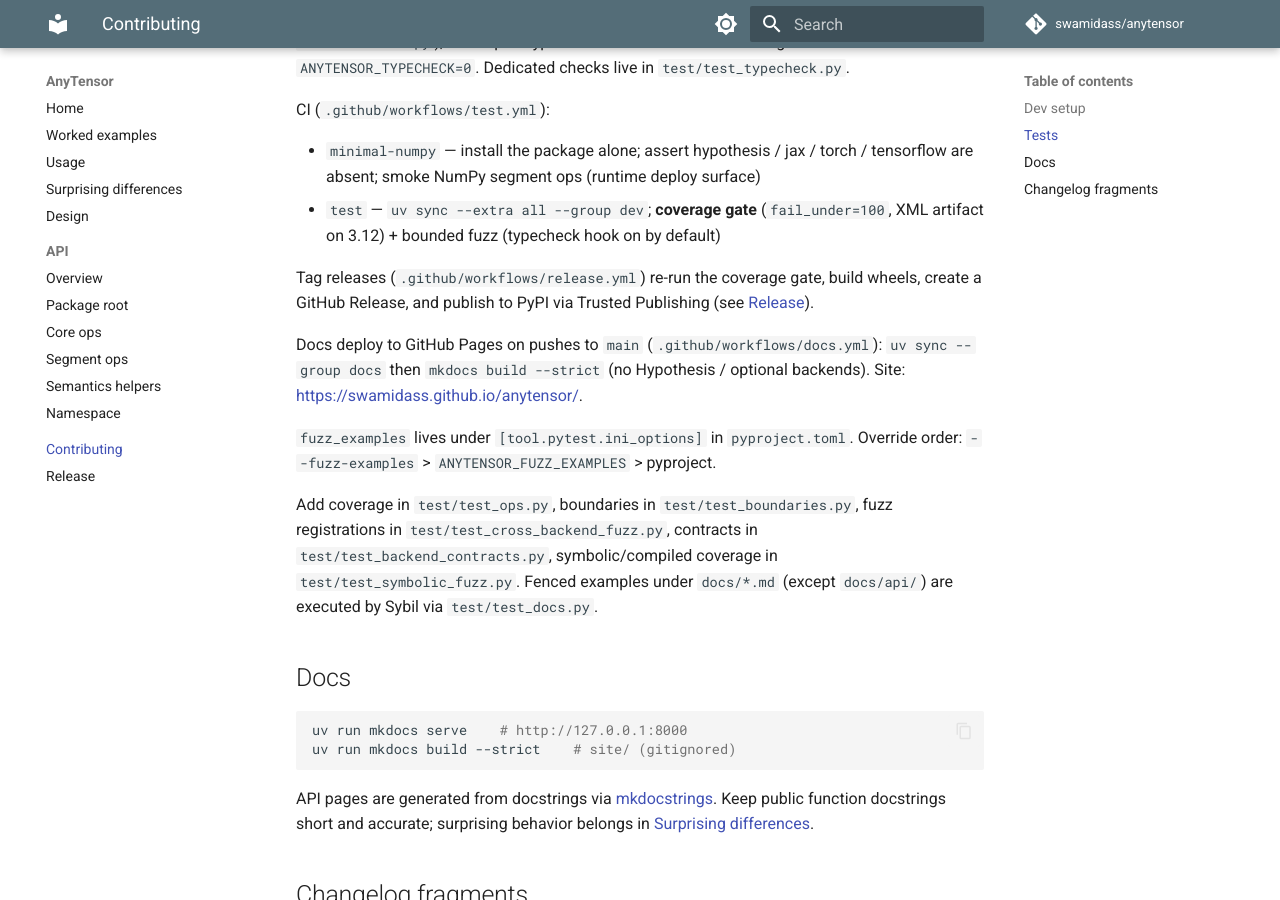
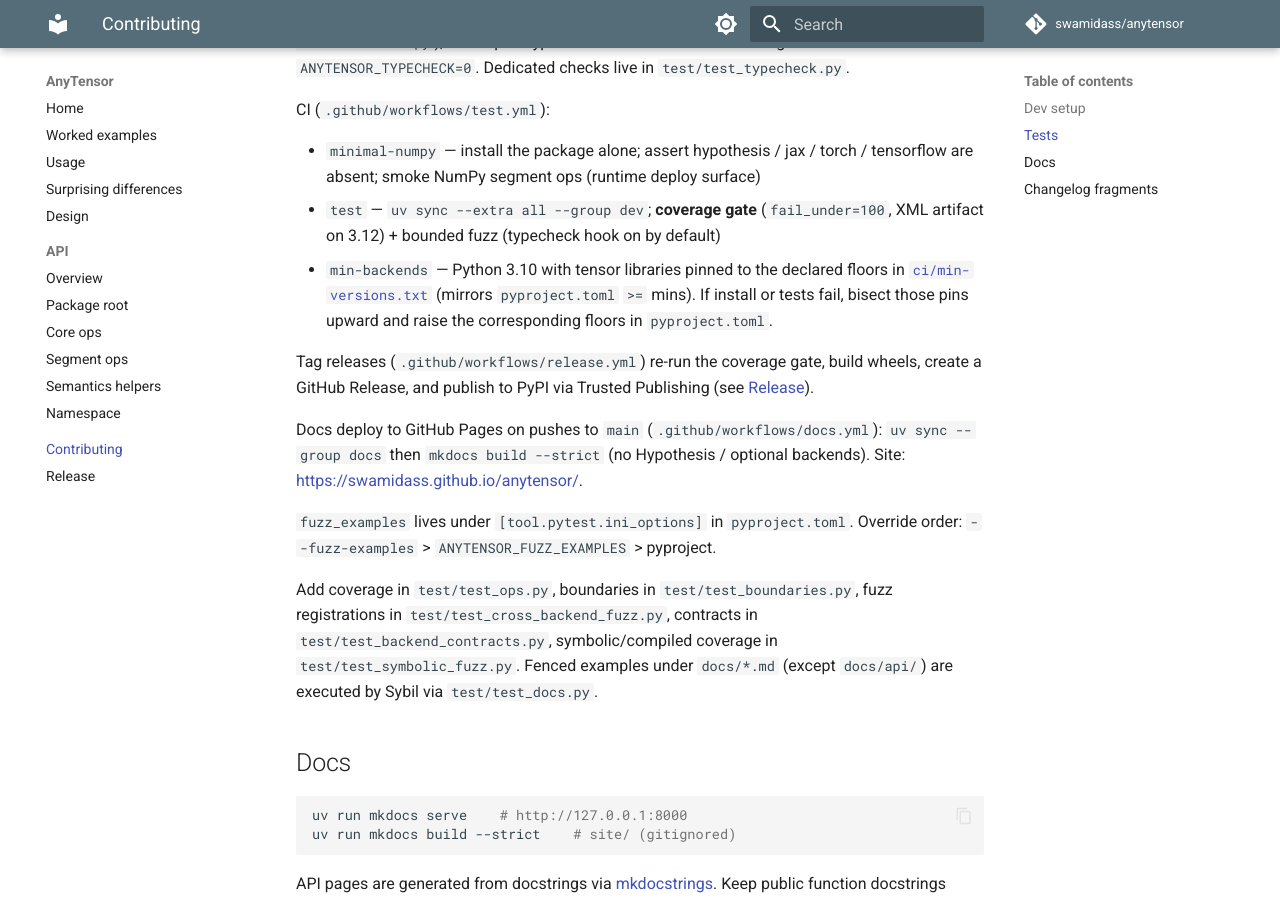
Before and after one commit to swamidass/anytensor, an MkDocs documentation site: the page built from docs/contributing.md, in a window 1280 px wide and 900 px high, scrolled down 750 px. Built offline with MkDocs 1.6.1 and Material for MkDocs 9.7.7, drawn with Linux system fonts in a browser that asks for light colours; comment, search, counter and statistics services are not loaded.

Commit message:
Add a CI job that installs backends at declared minimum versions.
Pins live in ci/min-versions.txt; raise floors there and in pyproject if the job fails.

```diff
--- a/docs/contributing.md
+++ b/docs/contributing.md
@@ -41,6 +41,10 @@ CI (`.github/workflows/test.yml`):
 - `test` — `uv sync --extra all --group dev`; **coverage gate**
   (`fail_under=100`, XML artifact on 3.12) + bounded fuzz (typecheck hook on
   by default)
+- `min-backends` — Python 3.10 with tensor libraries pinned to the declared
+  floors in [`ci/min-versions.txt`](../ci/min-versions.txt) (mirrors
+  `pyproject.toml` `>=` mins). If install or tests fail, bisect those pins
+  upward and raise the corresponding floors in `pyproject.toml`.
 
 Tag releases (`.github/workflows/release.yml`) re-run the coverage gate, build
 wheels, create a GitHub Release, and publish to PyPI via Trusted Publishing
--- a/pyproject.toml
+++ b/pyproject.toml
@@ -66,6 +66,7 @@ include = [
   "/anytensor",
   "/test",
   "/docs",
+  "/ci",
   "/mkdocs.yml",
   "/LICENSE",
   "/NOTICE",
```
Also changed, not shown: LOG.md (+1 -0 lines), TODO.md (+1 -0 lines), 2 other files.
